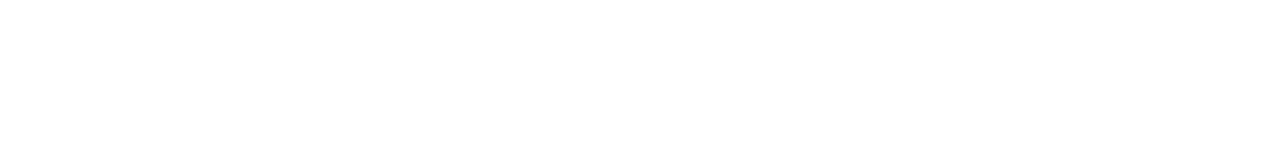
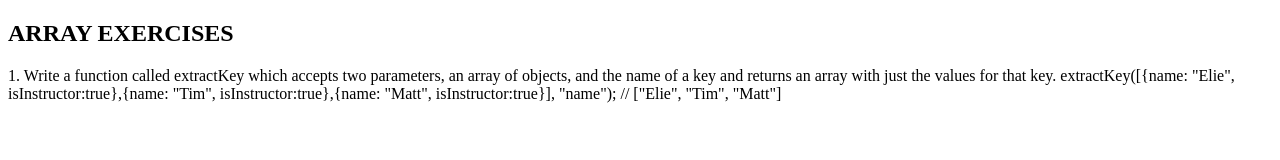
Before and after one commit to AElozinoLopez/javascript-array-assignment, a plain HTML site: page index.html in a window 1280 px wide. Drawn offline with Linux system fonts and the light colour scheme.

Commit message:
Added the first assignment

```diff
--- a/index.html
+++ b/index.html
@@ -7,6 +7,13 @@
     <title>Array Assignments</title>
 </head>
 <body>
+    <h2>ARRAY EXERCISES</h2>
 
+    <P>
+        1. Write a function called extractKey which accepts two parameters, an array of objects, and the name of a key and returns an array with just the values for that key.
+
+        extractKey([{name: "Elie", isInstructor:true},{name: "Tim", isInstructor:true},{name: "Matt", isInstructor:true}], "name"); // ["Elie", "Tim", "Matt"]
+    </P>
+    <script src="array.js"></script>
 </body>
 </html>
```
